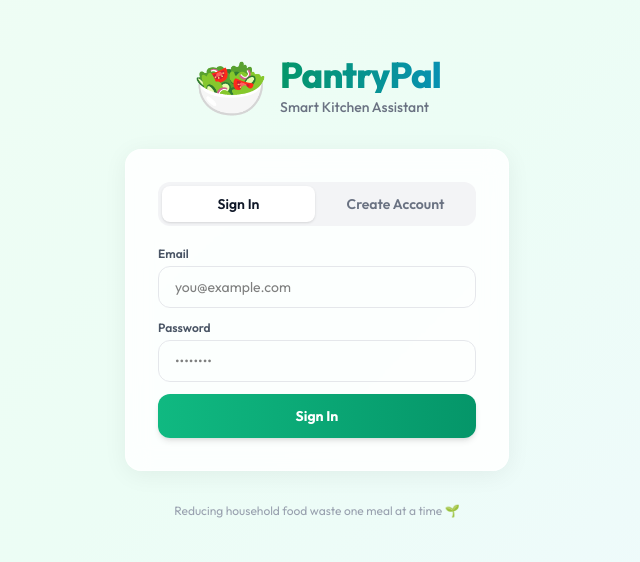
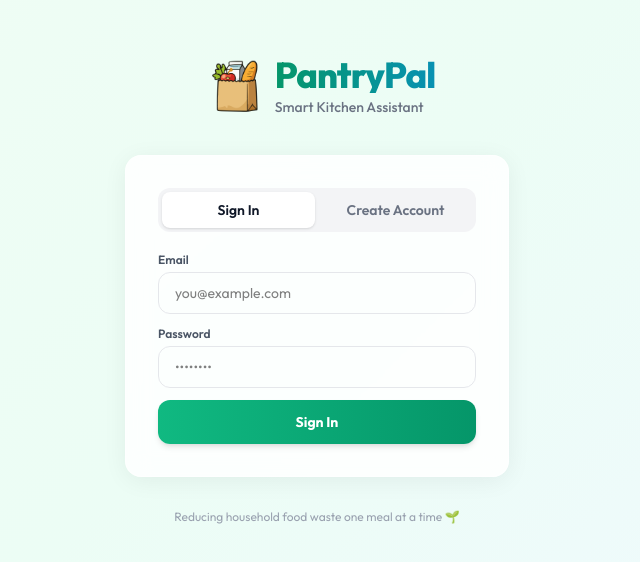
Before and after one commit to remander/edd_main_project-initial_prototype, a React (Vite) app in the folder pantrypal/: page / in a window 1280 px wide. Shown: the part 112-674 px from the top of the page, without its empty margins (323-963 px from the left). Built offline with nearby package versions, Linux system fonts and the light colour scheme; no server answers.

Commit message:
Fix logo file and replace icons in header & login page

```diff
--- a/pantrypal/index.html
+++ b/pantrypal/index.html
@@ -2,7 +2,7 @@
 <html lang="en">
   <head>
     <meta charset="UTF-8" />
-    <link rel="icon" type="image/svg+xml" href="/logo.svg" />
+    <link rel="icon" type="image/svg" href=".\src\assets\logo.svg" />
     <meta name="viewport" content="width=device-width, initial-scale=1.0" />
     <title>PantryPal</title>
   </head>
--- a/pantrypal/src/components/features/LoginPage.jsx
+++ b/pantrypal/src/components/features/LoginPage.jsx
@@ -50,8 +50,8 @@ export default function LoginPage() {
       style={{ background: "linear-gradient(135deg, #f0fdf4 0%, #ecfdf5 50%, #f0f9ff 100%)" }}
     >
       {/* Logo */}
-      <div className="flex items-center gap-3">
-        <span className="text-6xl">🥗</span>
+      <div className="flex items-center gap-1">
+        <img src=".\src\assets\logo.svg" alt="PantryPal Logo" className="w-auto h-18 object-fill"/>
         <div className="text-left">
           <h1
             className="text-4xl font-extrabold tracking-tight leading-none"
--- a/pantrypal/src/components/layout/Header.jsx
+++ b/pantrypal/src/components/layout/Header.jsx
@@ -10,8 +10,8 @@ export default function Header({ inventory, user, onSignOut }) {
     <header className="sticky top-0 z-40 glass border-b border-white/60">
       <div className="max-w-7xl mx-auto px-4 py-3 flex items-center justify-between">
         <a href="/">
-          <div className="flex items-center gap-3">
-            <span className="text-3xl">🥗</span>
+          <div className="flex items-center gap-1">
+            <img src=".\src\assets\logo.svg" alt="PantryPal Logo" className="w-auto h-12 object-fill"/>
             <div>
               <h1 className="text-2xl font-extrabold tracking-tight bg-linear-to-r from-emerald-600 to-cyan-600 bg-clip-text text-transparent leading-none">
                 PantryPal
```
Also changed, not shown: pantrypal/src/assets/logo.svg.
